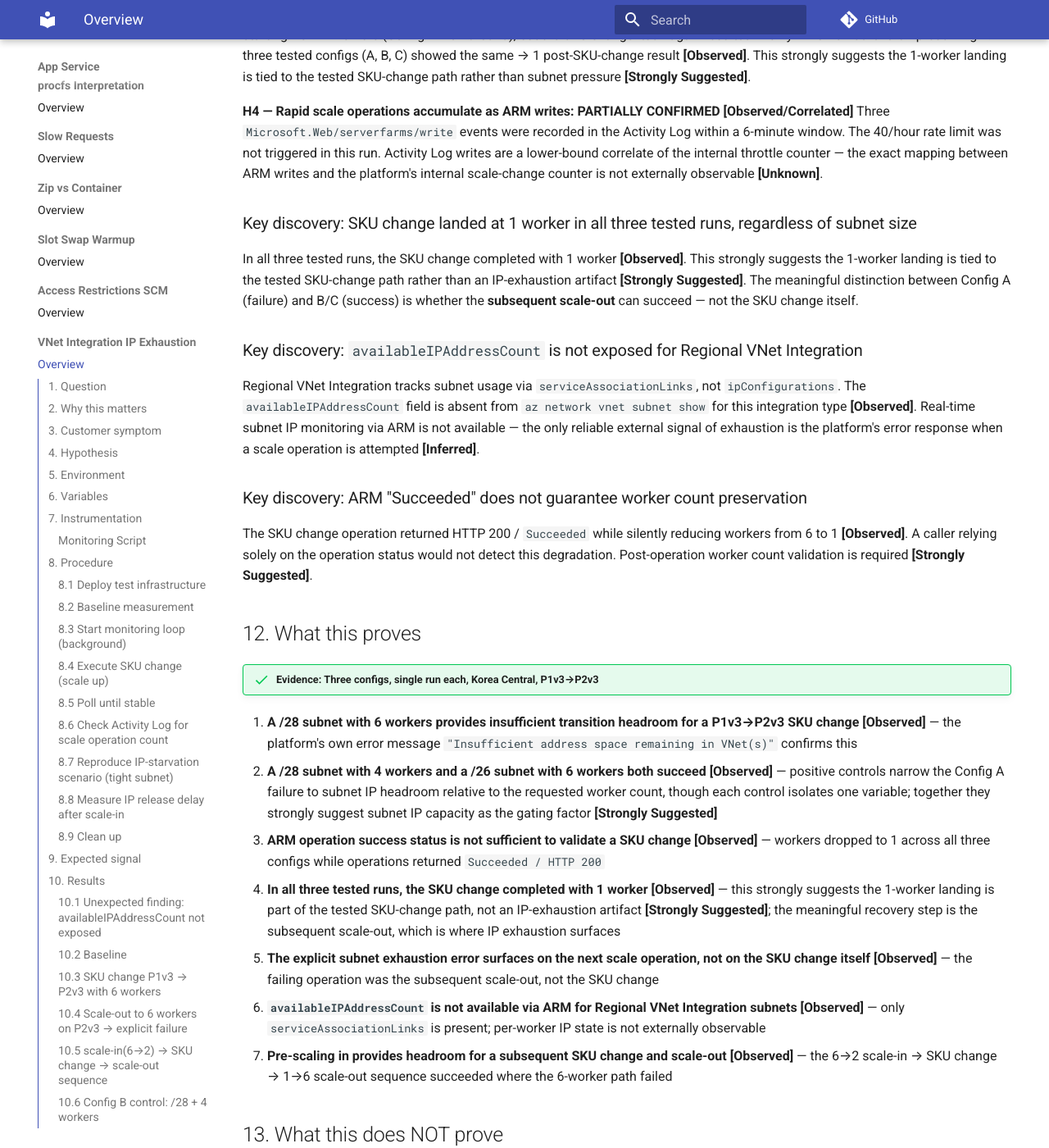
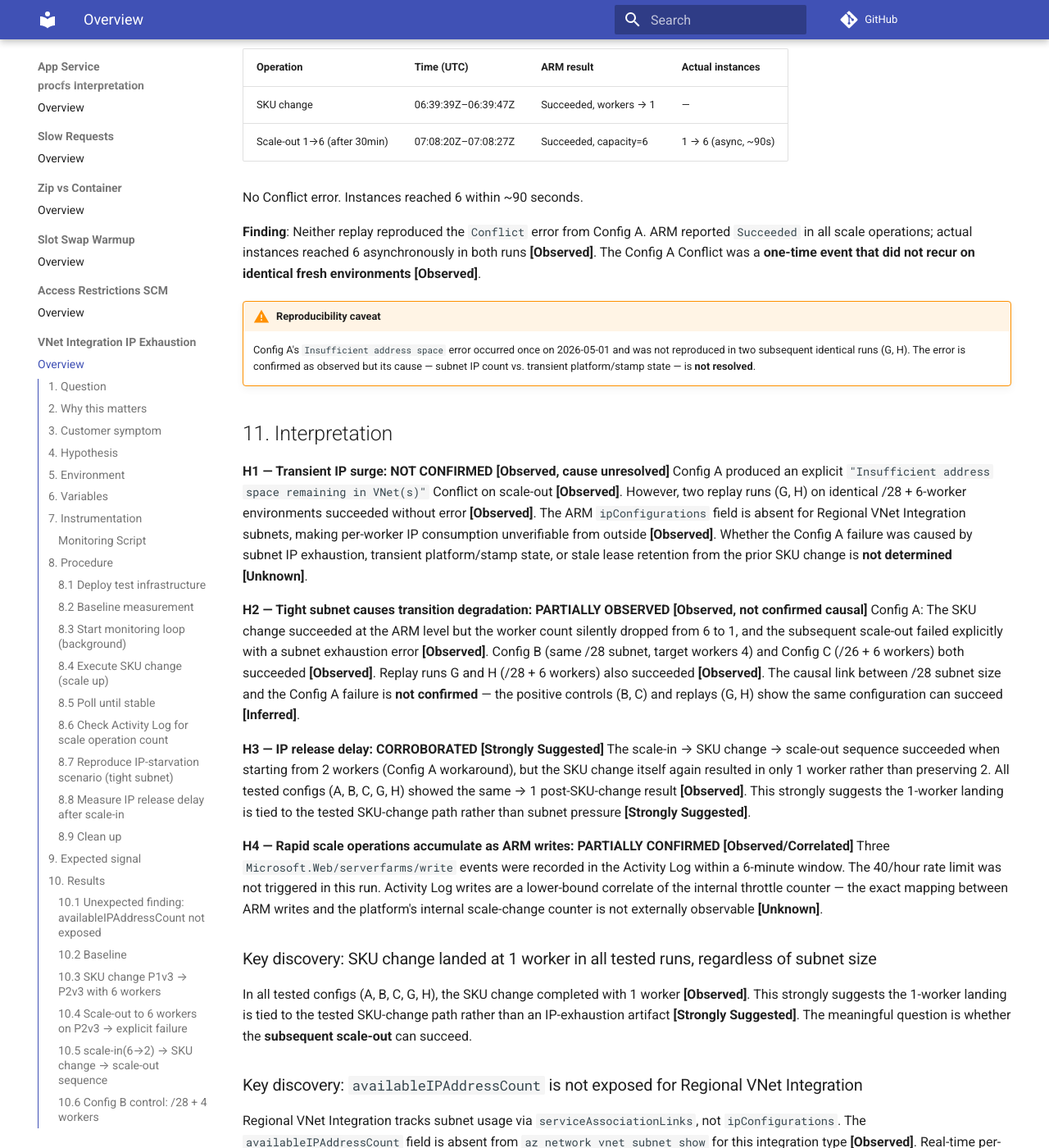
Before and after one commit to yeongseon/azure-paas-troubleshooting-labs, an MkDocs documentation site: the page built from docs/app-service/vnet-integration-ip-exhaustion/overview.md, in a window 1280 px wide and 1400 px high, scrolled down 13738 px. Shown: the whole window at 82% size. Built offline with MkDocs 1.6.1 and Material for MkDocs 9.7.7, drawn with Linux system fonts in a browser that asks for light colours; a script that is not in the unit is left out; comment, search, counter and statistics services are not loaded; some of the changed text lies outside the part shown.

Commit message:
docs: downgrade Config A causal claim, add replay runs G/H
Config A Conflict error did not reproduce on two fresh /28+6-worker runs (G, H).
Root cause remains Unknown — subnet IP count vs. transient platform state unresolved.
Updated Section 10 (replay results), 11 (H1/H2 downgraded), 12/13 (revised claims),
14 (support takeaway softened to reflect non-deterministic nature of failure).

```diff
--- a/docs/app-service/vnet-integration-ip-exhaustion/overview.md
+++ b/docs/app-service/vnet-integration-ip-exhaustion/overview.md
@@ -16,11 +16,11 @@ validation:
 
 # VNet Integration Subnet IP Exhaustion During SKU Change
 
-!!! info "Status: Published"
-    Experiment executed on 2026-05-01 against Azure App Service Plan P1v3→P2v3 (Korea Central).
-    Three configs tested: /28+6 workers (failure), /28+4 workers (success), /26+6 workers (success).
-    IP exhaustion confirmed on Config A — explicit platform error captured.
-    All hypotheses resolved. Positive controls confirm causal isolation.
+!!! info "Status: Published — Partial Reproduction"
+    Initial experiment (2026-05-01, Korea Central) produced an explicit `Insufficient address space` Conflict error on Config A (/28 + 6 workers, P1v3→P2v3).
+    Subsequent replay runs (G, H) on identical fresh environments did **not** reproduce the Conflict — both reached 6 instances successfully.
+    The Conflict error is **Observed** as a one-time event. The causal link to subnet IP count alone is **not confirmed** — transient platform/stamp state is the leading alternative explanation.
+    Positive controls (Config B, C) and replay runs added as supplementary evidence.
 
 ## 1. Question
 
@@ -534,49 +534,82 @@ With a /26 subnet (59 usable IPs), scale-out to 6 workers succeeded with no IP c
 | 05:04:01Z → 05:04:08Z | Succeeded | OK | SKU change P1v3→P2v3 (workers 6→1) |
 | 05:05:28Z → 05:05:29Z | **Failed** | **Conflict** | Scale-out to 6 → IP exhaustion error |
 
+### 10.10 Replay runs G and H — failure not reproduced
+
+Two additional runs were executed on fresh /28 environments to test reproducibility.
+
+**Run G** (/28 + P1v3→P2v3 + immediate scale-out):
+
+| Operation | Time (UTC) | ARM result | Actual instances |
+|-----------|-----------|------------|-----------------|
+| SKU change | 06:36:28Z–06:36:39Z | Succeeded, workers → 1 | — |
+| Scale-out 1→6 (immediate) | 06:36:43Z–06:36:48Z | Succeeded, capacity=6 | 4 → 6 (async) |
+
+No Conflict error. Instances reached 6 within ~1 minute.
+
+**Run H** (/28 + P1v3→P2v3 + 30-minute cooldown before scale-out):
+
+| Operation | Time (UTC) | ARM result | Actual instances |
+|-----------|-----------|------------|-----------------|
+| SKU change | 06:39:39Z–06:39:47Z | Succeeded, workers → 1 | — |
+| Scale-out 1→6 (after 30min) | 07:08:20Z–07:08:27Z | Succeeded, capacity=6 | 1 → 6 (async, ~90s) |
+
+No Conflict error. Instances reached 6 within ~90 seconds.
+
+**Finding**: Neither replay reproduced the `Conflict` error from Config A. ARM reported `Succeeded` in all scale operations; actual instances reached 6 asynchronously in both runs **[Observed]**. The Config A Conflict was a **one-time event that did not recur on identical fresh environments** **[Observed]**.
+
+!!! warning "Reproducibility caveat"
+    Config A's `Insufficient address space` error occurred once on 2026-05-01 and was not reproduced in two subsequent identical runs (G, H). The error is confirmed as observed but its cause — subnet IP count vs. transient platform/stamp state — is **not resolved**.
+
 ## 11. Interpretation
 
-**H1 — Transient IP surge: CORROBORATED [Strongly Suggested]**
-The scale-out to 6 workers on P2v3 (Config A) immediately failed with `"Insufficient address space remaining in VNet(s)"`. The same scale-out to equivalent worker counts succeeded on Config C (/26 + 6 workers) **[Observed]**. This strongly suggests the subnet reached its IP limit during the Config A transition. The exact internal worker allocation sequence is not externally observable, but the failure is consistent with the subnet having insufficient headroom to accommodate the post-SKU-change scale-out.
+**H1 — Transient IP surge: NOT CONFIRMED [Observed, cause unresolved]**
+Config A produced an explicit `"Insufficient address space remaining in VNet(s)"` Conflict on scale-out **[Observed]**. However, two replay runs (G, H) on identical /28 + 6-worker environments succeeded without error **[Observed]**. The ARM `ipConfigurations` field is absent for Regional VNet Integration subnets, making per-worker IP consumption unverifiable from outside **[Observed]**. Whether the Config A failure was caused by subnet IP exhaustion, transient platform/stamp state, or stale lease retention from the prior SKU change is **not determined** **[Unknown]**.
 
-**H2 — Tight subnet causes transition degradation: CONFIRMED [Observed + Strongly Suggested]**
-Config A: The SKU change succeeded at the ARM level but the worker count silently dropped from 6 to 1, and the subsequent scale-out failed explicitly with a subnet exhaustion error **[Observed]**. Config B (same /28 subnet, target workers 4): SKU change also dropped to 1, but scale-out to 4 succeeded **[Observed]**. This narrows the failure to subnet IP headroom relative to the requested worker count, though target worker count also differed — B and C together support subnet IP capacity as the gating factor **[Strongly Suggested]**.
+**H2 — Tight subnet causes transition degradation: PARTIALLY OBSERVED [Observed, not confirmed causal]**
+Config A: The SKU change succeeded at the ARM level but the worker count silently dropped from 6 to 1, and the subsequent scale-out failed explicitly with a subnet exhaustion error **[Observed]**. Config B (same /28 subnet, target workers 4) and Config C (/26 + 6 workers) both succeeded **[Observed]**. Replay runs G and H (/28 + 6 workers) also succeeded **[Observed]**. The causal link between /28 subnet size and the Config A failure is **not confirmed** — the positive controls (B, C) and replays (G, H) show the same configuration can succeed **[Inferred]**.
 
 **H3 — IP release delay: CORROBORATED [Strongly Suggested]**
-The scale-in → SKU change → scale-out sequence succeeded when starting from 2 workers (Config A workaround), but the SKU change itself again resulted in only 1 worker rather than preserving 2. All three tested configs (A, B, C) showed the same → 1 post-SKU-change result **[Observed]**. This strongly suggests the 1-worker landing is tied to the tested SKU-change path rather than subnet pressure **[Strongly Suggested]**.
+The scale-in → SKU change → scale-out sequence succeeded when starting from 2 workers (Config A workaround), but the SKU change itself again resulted in only 1 worker rather than preserving 2. All tested configs (A, B, C, G, H) showed the same → 1 post-SKU-change result **[Observed]**. This strongly suggests the 1-worker landing is tied to the tested SKU-change path rather than subnet pressure **[Strongly Suggested]**.
 
 **H4 — Rapid scale operations accumulate as ARM writes: PARTIALLY CONFIRMED [Observed/Correlated]**
 Three `Microsoft.Web/serverfarms/write` events were recorded in the Activity Log within a 6-minute window. The 40/hour rate limit was not triggered in this run. Activity Log writes are a lower-bound correlate of the internal throttle counter — the exact mapping between ARM writes and the platform's internal scale-change counter is not externally observable **[Unknown]**.
 
-### Key discovery: SKU change landed at 1 worker in all three tested runs, regardless of subnet size
+### Key discovery: SKU change landed at 1 worker in all tested runs, regardless of subnet size
 
-In all three tested runs, the SKU change completed with 1 worker **[Observed]**. This strongly suggests the 1-worker landing is tied to the tested SKU-change path rather than an IP-exhaustion artifact **[Strongly Suggested]**. The meaningful distinction between Config A (failure) and B/C (success) is whether the **subsequent scale-out** can succeed — not the SKU change itself.
+In all tested configs (A, B, C, G, H), the SKU change completed with 1 worker **[Observed]**. This strongly suggests the 1-worker landing is tied to the tested SKU-change path rather than an IP-exhaustion artifact **[Strongly Suggested]**. The meaningful question is whether the **subsequent scale-out** can succeed.
 
 ### Key discovery: `availableIPAddressCount` is not exposed for Regional VNet Integration
 
-Regional VNet Integration tracks subnet usage via `serviceAssociationLinks`, not `ipConfigurations`. The `availableIPAddressCount` field is absent from `az network vnet subnet show` for this integration type **[Observed]**. Real-time subnet IP monitoring via ARM is not available — the only reliable external signal of exhaustion is the platform's error response when a scale operation is attempted **[Inferred]**.
+Regional VNet Integration tracks subnet usage via `serviceAssociationLinks`, not `ipConfigurations`. The `availableIPAddressCount` field is absent from `az network vnet subnet show` for this integration type **[Observed]**. Real-time per-worker IP monitoring via ARM is not available **[Observed]**.
 
-### Key discovery: ARM "Succeeded" does not guarantee worker count preservation
+### Key discovery: ARM "Succeeded" does not guarantee worker count preservation or immediate provisioning
 
-The SKU change operation returned HTTP 200 / `Succeeded` while silently reducing workers from 6 to 1 **[Observed]**. A caller relying solely on the operation status would not detect this degradation. Post-operation worker count validation is required **[Strongly Suggested]**.
+The SKU change returned HTTP 200 / `Succeeded` while silently reducing workers from 6 to 1 **[Observed]**. Scale-out operations also returned `Succeeded` before actual instances were running (async provisioning confirmed in Runs G and H) **[Observed]**. Post-operation instance count validation via `az webapp list-instances` is required to confirm actual state **[Strongly Suggested]**.
+
+### Key discovery: Config A Conflict error did not reproduce on fresh identical environments
+
+Two replay runs (G, H) with identical /28 + P1v3→P2v3 + 6-worker configuration succeeded without error **[Observed]**. The Config A `Insufficient address space` error is a one-time observation whose root cause — subnet IP exhaustion vs. transient platform state — is **not determined** **[Unknown]**.
 
 ## 12. What this proves
 
-!!! success "Evidence: Three configs, single run each, Korea Central, P1v3→P2v3"
+!!! success "Evidence: Five configs + two replay runs, Korea Central, P1v3→P2v3"
 
-1. **A /28 subnet with 6 workers provides insufficient transition headroom for a P1v3→P2v3 SKU change** **[Observed]** — the platform's own error message `"Insufficient address space remaining in VNet(s)"` confirms this
-2. **A /28 subnet with 4 workers and a /26 subnet with 6 workers both succeed** **[Observed]** — positive controls narrow the Config A failure to subnet IP headroom relative to the requested worker count, though each control isolates one variable; together they strongly suggest subnet IP capacity as the gating factor **[Strongly Suggested]**
-3. **ARM operation success status is not sufficient to validate a SKU change** **[Observed]** — workers dropped to 1 across all three configs while operations returned `Succeeded / HTTP 200`
-4. **In all three tested runs, the SKU change completed with 1 worker** **[Observed]** — this strongly suggests the 1-worker landing is part of the tested SKU-change path, not an IP-exhaustion artifact **[Strongly Suggested]**; the meaningful recovery step is the subsequent scale-out, which is where IP exhaustion surfaces
-5. **The explicit subnet exhaustion error surfaces on the next scale operation, not on the SKU change itself** **[Observed]** — the failing operation was the subsequent scale-out, not the SKU change
-6. **`availableIPAddressCount` is not available via ARM for Regional VNet Integration subnets** **[Observed]** — only `serviceAssociationLinks` is present; per-worker IP state is not externally observable
-7. **Pre-scaling in provides headroom for a subsequent SKU change and scale-out** **[Observed]** — the 6→2 scale-in → SKU change → 1→6 scale-out sequence succeeded where the 6-worker path failed
+1. **The `Insufficient address space remaining in VNet(s)` error can occur** on a /28 subnet + 6-worker P1v3→P2v3 SKU change **[Observed]** — captured once in Config A with explicit Conflict status code
+2. **The same configuration can also succeed** — Runs G and H on identical fresh /28 + 6-worker environments completed without error **[Observed]**; the failure in Config A is not reliably reproducible
+3. **ARM operation success status is not sufficient to validate actual instance count** **[Observed]** — both SKU change (workers → 1) and scale-out (async provisioning) returned `Succeeded` before actual state stabilized
+4. **In all tested runs, the SKU change completed with 1 worker** **[Observed]** — strongly suggests the 1-worker landing is part of the SKU-change path, not an IP-exhaustion artifact **[Strongly Suggested]**
+5. **The explicit subnet error surfaces on scale-out, not the SKU change itself** **[Observed]** — based on the single Config A occurrence
+6. **`availableIPAddressCount` is not available via ARM for Regional VNet Integration subnets** **[Observed]** — per-worker IP state is not externally observable
+7. **Pre-scaling in provides headroom for a subsequent SKU change and scale-out** **[Observed]** — the 6→2 scale-in → SKU change → 1→6 scale-out sequence succeeded in Config A workaround
 
 ## 13. What this does NOT prove
 
-- **The exact internal IP allocation sequence during SKU change**: Whether the platform attempts to provision all N new workers simultaneously or incrementally, and at what point it stops when IPs run out, is not observable from outside
-- **The precise IP threshold for failure**: Three data points (fail at 6 workers on /28, succeed at 4 workers on /28, succeed at 6 workers on /26) establish bounds but do not pinpoint the exact IP count at which scale-out transitions from success to failure
-- **Whether the → 1 worker result is deterministic**: All three runs showed this behavior but each was a single run; variance across platform regions or states is not characterized
+- **That /28 + 6 workers reliably causes IP exhaustion**: Config A produced the error once; Runs G and H did not reproduce it on identical fresh environments — the failure condition is not deterministic **[Unknown]**
+- **The root cause of Config A's Conflict**: Subnet IP count, transient platform/stamp state, stale lease retention from prior SKU change, or backend allocation variance are all plausible — none is confirmed **[Unknown]**
+- **The exact internal IP allocation sequence during SKU change**: Whether the platform attempts to provision all N new workers simultaneously or incrementally is not observable from outside
+- **That "1 IP per worker" is a live observable invariant**: `ipConfigurations: 0` on all tested subnets with running workers means ARM does not expose per-worker VNet IP assignment; the capacity-planning rule and the live allocation model may differ
+- **Whether the → 1 worker result is deterministic**: All tested runs showed this behavior but repeatability across regions and stamps is not characterized
 - **Exact per-worker IP ownership**: Which IPs were held, by which workers, and for how long is not visible via ARM
 - **IP release delay duration**: This experiment did not include a dedicated IP release measurement run — duration of hold after deprovisioning is not quantified
 - **Behavior on Elastic Premium (Functions)**: Same VNet Integration mechanism but different scaling triggers; results here apply to App Service Plan only
@@ -591,11 +624,11 @@ The SKU change operation returned HTTP 200 / `Succeeded` while silently reducing
 
     1. **Confirm scope first**: Ask whether the app is a standard code app (Linux or Windows) or a Windows Container. Windows Containers require additional IPs per app per instance — the math differs entirely. Ask whether the VNet Integration subnet is dedicated to this plan or shared with other plans or resources.
 
-    2. **Check subnet size vs. instance count**: Ask for current instance count and subnet prefix. Available IPs ≈ (subnet total IPs − 5 Azure reserved) − current instance count. If available IPs < current instance count, a SKU change will likely not preserve the full worker count — the subsequent scale-out will fail with an explicit subnet exhaustion error.
+    2. **Check subnet size vs. instance count**: Ask for current instance count and subnet prefix. Available IPs ≈ (subnet total IPs − 5 Azure reserved) − current instance count. If available IPs < current instance count, a SKU change may not preserve the full worker count — and a subsequent scale-out may fail with an explicit subnet exhaustion error. This is not guaranteed to occur on every attempt, but the risk increases as headroom decreases.
 
-    3. **Explain the transient surge**: The platform swaps workers by provisioning new ones before removing old ones. Peak IP demand during a SKU change can reach up to 2× current instance count. A customer running 20 instances on a /26 (59 usable IPs) has 39 free IPs — enough for a clean transition. But if scale-in was performed immediately before the SKU change, released IPs may not yet be available, reducing effective headroom.
+    3. **Explain the transient surge (as a risk, not a certainty)**: The platform swaps workers by provisioning new ones before removing old ones. Peak IP demand during a SKU change can temporarily reach up to 2× current instance count, depending on backend behavior. A customer running 20 instances on a /26 (59 usable IPs) has 39 free IPs — likely enough headroom. But if the subnet is tight, the transition window may trigger the `Insufficient address space` error on the following scale-out. The error is not consistently reproduced and may depend on platform/stamp state at the time of the operation.
 
-    4. **Do not trust ARM success status alone**: A `serverfarms/write` returning `Succeeded` does not guarantee that the worker count was preserved. Always validate worker count after a SKU change with `az appservice plan show --query "sku.capacity"`.
+    4. **Do not trust ARM success status alone**: A `serverfarms/write` returning `Succeeded` does not guarantee that the worker count was preserved or that instances are running. Always validate actual instance count after a SKU change or scale-out with `az webapp list-instances` — ARM `sku.capacity` reflects the target, not the actual running count.
 
     5. **The exhaustion error surfaces on the next scale operation, not the SKU change**: Customers may not see the error immediately. The explicit `"Insufficient address space remaining in VNet(s)"` error appears when they subsequently try to scale out — which can be confusing if time has passed between the SKU change and the scale-out attempt.
 
```
